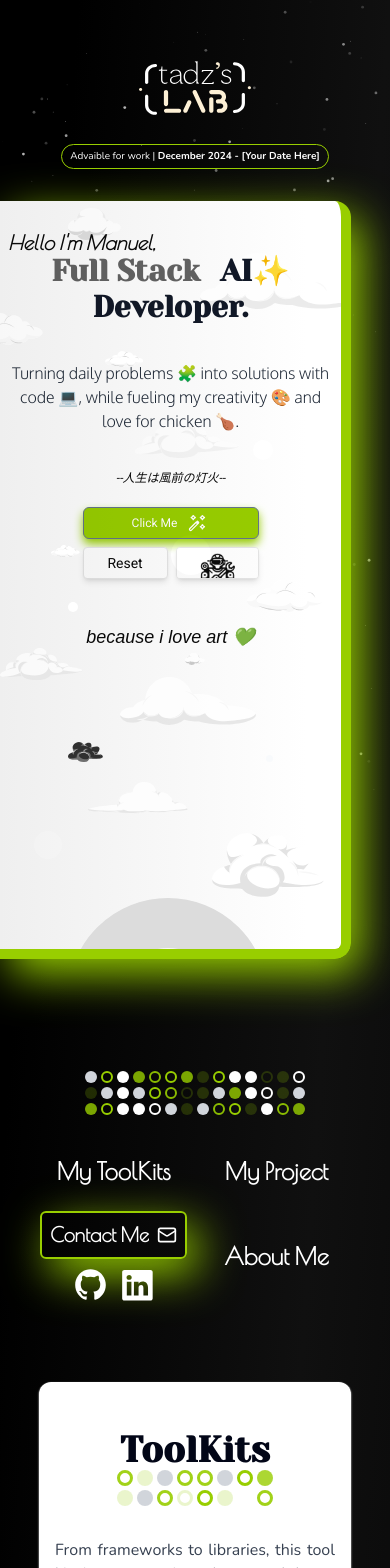
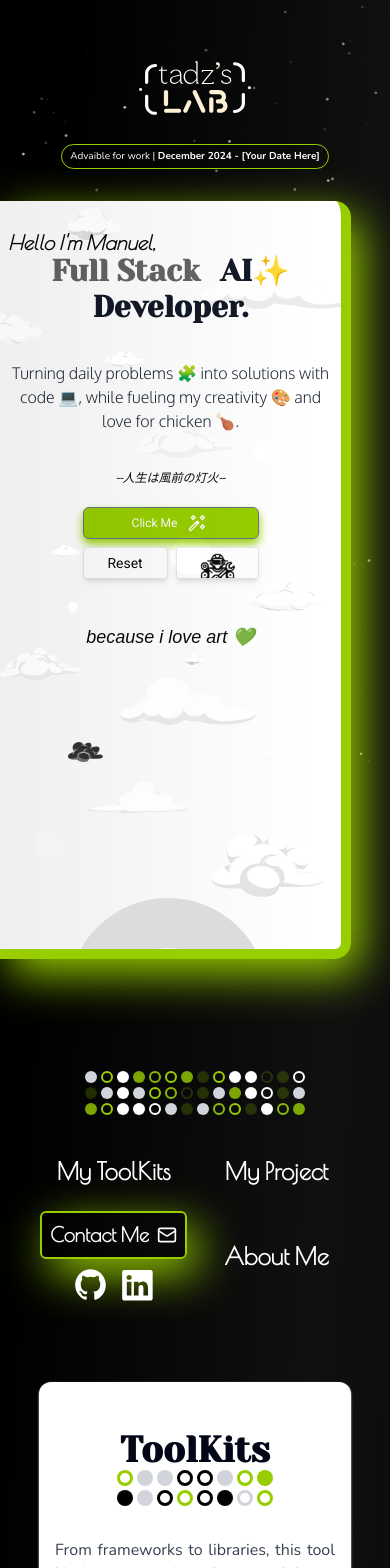
Before and after one commit to Stam2000/project-portfolio, a Next.js app: page / in a window 390 px wide. Shown: the top 1568 px of the page. Built offline with nearby package versions, Linux system fonts and the light colour scheme; a web font is replaced by a local one.

Commit message:
update style

```diff
--- a/app/page.tsx
+++ b/app/page.tsx
@@ -610,8 +610,32 @@ export default function Home() {
                 gapLine={1}
                 className=" -bottom-4 z-0"
                 absolute={false}
-                colors={isInView ? [...defaultColors] : defaultColors}
+                colors={[
+                  { backgroundColor: "#D1D5DB" },
+                  { backgroundColor: "#FFFFFF" },
+                  { backgroundColor: "black" },
+                  { backgroundColor: "rgba(152, 206, 0, 0.8)" },
+                  { borderWidth: "3px", borderColor: "#FFFFFF" },
+                  { backgroundColor: "rgba(152, 206, 0, 0.4)" },
+                  { borderWidth: "3px", borderColor: "#98CE00" },
+                  { borderWidth: "3px", borderColor: "rgba(152, 206, 0, 0.9)" },
+                  { borderWidth: "3px", borderColor: "rgba(152, 206, 0, 0.4)" },
+                ]}
                 numberOfLine={2}
+                defaultColors={[
+                  { backgroundColor: "#D1D5DB" },
+                  { backgroundColor: "black" },
+                  { backgroundColor: "rgba(152, 206, 0, 1)" },
+                  { borderWidth: "3px", borderColor: "black" },
+                  { borderWidth: "3px", borderColor: "#98CE00" },
+                  { borderWidth: "3px", borderColor: "#000000" },
+                  { borderWidth: "3px", borderColor: "#000000" },
+                  { borderWidth: "3px", borderColor: "#98CE00" },
+                  { borderWidth: "3px", borderColor: "#98CE00" },
+                  { borderWidth: "3px", borderColor: "white" },
+                  { borderWidth: "3px", borderColor: "#ffffff" },
+                  { borderWidth: "3px", borderColor: "#D1D5DB" },
+                ]}
               />
             </motion.h2>
             <article className="mt-8 w-[90%] z-1000 font-nunito mix-blend-multiply text-gray-700 self-center text-md  text-justify">
@@ -650,13 +674,14 @@ export default function Home() {
                 <a
                   className=" font-nunito font-bold text-white"
                   href="mailto:manuel@sopmanuel.com"
+                  target="_blank"
                 >
                   Contact Me
                 </a>
                 <MagicWand04Icon />
               </button>
               <div className="grid grid-cols-2 gap-2">
-                <a href="https://github.com/Stam2000">
+                <a href="https://github.com/Stam2000" target="_blank">
                   <GithubIcon
                     width={35}
                     height={35}
@@ -664,7 +689,7 @@ export default function Home() {
                     className="custom-class"
                   />
                 </a>
-                <a href="https://www.linkedin.com/in/manuel-sop-0905b9207">
+                <a href="https://www.linkedin.com/in/manuel-sop-0905b9207" target="_blank">
                   <LinkedIcon
                     width={35}
                     height={35}
@@ -673,6 +698,7 @@ export default function Home() {
                   />
                 </a>
               </div>
+              <a href="mailto:manuel@sopmanuel.com" className="font-oxygen italic text-slate-800" >manuel@sopmanuel.com</a>
             </div>
           </div>
         </div>
--- a/components/dots-2.tsx
+++ b/components/dots-2.tsx
@@ -4,7 +4,7 @@ import { useMemo } from "react";
 import { motion, AnimatePresence } from "framer-motion";
 import { useEffect, useState } from "react";
 
-  const defaultColors =[
+  const defaulColors =[
     { backgroundColor: "#D1D5DB" },
     { backgroundColor: "#FFFFFF" },
     { backgroundColor: "rgba(152, 206, 0, 0.8)" },
@@ -22,7 +22,15 @@ interface Props {
   gapBlock?: number;
   gapLine?: number;
   colors: React.CSSProperties[];
-  defaultsColors?:React.CSSProperties[];
+  defaultColors?:({
+    backgroundColor: string;
+    borderWidth?: undefined;
+    borderColor?: undefined;
+} | {
+    borderWidth: string;
+    borderColor: string;
+    backgroundColor?: undefined;
+})[];
   width?: number;
   height?: number;
   className?: string;
@@ -45,7 +53,7 @@ const Dots = ({
   colors,
   viewportRoot,
   location,
-  defaultsColors = defaultColors
+  defaultColors = defaulColors
 }: Props) => {
   const [count, setCount] = useState(1);
   useEffect(() => {
--- a/components/navbar.tsx
+++ b/components/navbar.tsx
@@ -78,12 +78,13 @@ const Navbar = ({
               <a
                 className="z-50 text-white bg-none text-xl font-bold font-out left-1  flex gap-2 items-center text-nowrap"
                 href="mailto:manuel@sopmanuel.com"
+                target="_blank"
               >
                 Contact Me <Mail size={20} />
               </a>
             </motion.button>
             <div className=" z-10 flex gap-3 text-white items-center justify-center ">
-              <a href="https://github.com/Stam2000">
+              <a href="https://github.com/Stam2000" target="_blank">
                 <GithubIcon
                   width={35}
                   height={35}
@@ -91,7 +92,7 @@ const Navbar = ({
                   className="custom-class"
                 />
               </a>
-              <a href="https://www.linkedin.com/in/manuel-sop-0905b9207">
+              <a href="https://www.linkedin.com/in/manuel-sop-0905b9207" target="_blank">
                 <LinkedIcon
                   width={35}
                   height={35}
@@ -265,12 +266,13 @@ const Navbar = ({
           <a
             className="z-50 text-white bg-none  flex gap-2 items-center  deskB:text-xl font-bold font-out left-1 text-nowrap"
             href="mailto:manuel@sopmanuel.com"
+            target="_blank"
           >
             Contact Me <Mail size={20} />
           </a>
         </motion.button>
-        <div className=" z-10 flex gap-3 text-white items-center justify-center ">
-          <a href="https://github.com/Stam2000">
+        <div className=" z-10 flex gap-3 text-white items-center justify-center " >
+          <a href="https://github.com/Stam2000" target="_blank">
             <GithubIcon
               width={35}
               height={35}
@@ -278,7 +280,7 @@ const Navbar = ({
               className="custom-class"
             />
           </a>
-          <a href="https://www.linkedin.com/in/manuel-sop-0905b9207">
+          <a href="https://www.linkedin.com/in/manuel-sop-0905b9207" target="_blank">
             <LinkedIcon
               width={35}
               height={35}
--- a/components/projectDisplay.tsx
+++ b/components/projectDisplay.tsx
@@ -7,7 +7,7 @@ const Projects = [
     name: "Finance App",
     description:
       "A finance app that allows users to track their expenses and income. The app is built using React, Tailwind CSS, and TypeScript. The app is also deployed on Vercel.",
-    link: "XXXXXXXXXXXXXXXXXXXXXXXXXXXXXXXXXXXXXXX",
+    link: "https://estate.sopmanuel.com",
     logoObjects: [
       { name: "blender", displayName: "Blender" },
       { name: "css", displayName: "Css" },
@@ -21,13 +21,49 @@ const Projects = [
     images: {
       src: "finance.jpeg",
       alt: "finance app",
-    },
+    },startColor:[
+      { backgroundColor: "#D1D5DB" },
+      { backgroundColor: "#FFFFFF" },
+      { backgroundColor: "black" },
+      { backgroundColor: "rgba(152, 206, 0, 0.8)" },
+      { borderWidth: "3px", borderColor: "#FFFFFF" },
+      { backgroundColor: "rgba(152, 206, 0, 0.4)" },
+      { borderWidth: "3px", borderColor: "#98CE00" },
+      { borderWidth: "3px", borderColor: "rgba(152, 206, 0, 0.9)" },
+      { borderWidth: "3px", borderColor: "rgba(152, 206, 0, 0.4)" },
+    ],
+/*     --tw-gradient-from: #4338ca var(--tw-gradient-from-position);
+    --tw-gradient-to: rgb(67 56 202 / 0) var(--tw-gradient-to-position);
+
+    .via-sky-500 {
+    --tw-gradient-to: rgb(14 165 233 / 0)  var(--tw-gradient-to-position);
+    --tw-gradient-stops: var(--tw-gradient-from), #0ea5e9 var(--tw-gradient-via-position), var(--tw-gradient-to);
+}
+
+    .to-emerald-500 {
+    --tw-gradient-to: #10b981 var(--tw-gradient-to-position);
+}
+
+    */
+    defaultColors:[
+      { backgroundColor: "#4338ca" },
+      { backgroundColor: "#10b981" },
+      { backgroundColor: "white" },
+      { backgroundColor: " rgba(67,56,202,1)" },
+      { borderWidth: "3px", borderColor: "#10b981" },
+      { backgroundColor: "rgba(14,165,233,1)" },
+      { borderWidth: "3px", borderColor: "white" },
+      { borderWidth: "3px", borderColor: "rgba(67,56,202,1)" },
+      { borderWidth: "3px", borderColor: "white" },
+      { borderWidth: "3px", borderColor: "rgba(232, 157, 14, 1)" },
+      { backgroundColor: "rgba(232, 157, 14, 1)" },
+    ]
   },
   {
     name: "Finance App",
     description:
       "A finance app that allows users to track their expenses and income. The app is built using React, Tailwind CSS, and TypeScript. The app is also deployed on Vercel.",
-    link: "XXXXXXXXXXXXXXXXXXXXXXXXXXXXXXXXXXXXXXX",
+    link: "https://fimae.sopmanuel.com",
     logoObjects: [
       { name: "blender", displayName: "Blender" },
       { name: "css", displayName: "Css" },
@@ -41,24 +77,75 @@ const Projects = [
     images: {
       src: "portfolio.jpeg",
       alt: "finance app",
+    },startColor:[
+      { backgroundColor: "#4338ca" },
+      { backgroundColor: "#10b981" },
+      { backgroundColor: "white" },
+      { backgroundColor: " rgba(67,56,202,1)" },
+      { borderWidth: "3px", borderColor: "#10b981" },
+      { backgroundColor: "rgba(14,165,233,1)" },
+      { borderWidth: "3px", borderColor: "white" },
+      { borderWidth: "3px", borderColor: "rgba(67,56,202,1)" },
+      { borderWidth: "3px", borderColor: "white" },
+      { borderWidth: "3px", borderColor: "rgba(232, 157, 14, 1)" },
+      { backgroundColor: "rgba(232, 157, 14, 1)" },
+    ],
+    defaultColors:[
+      { backgroundColor: "#D1D5DB" },
+      { backgroundColor: "#FFFFFF" },
+      { backgroundColor: "black" },
+      { backgroundColor: "rgba(152, 206, 0, 0.8)" },
+      { borderWidth: "3px", borderColor: "#FFFFFF" },
+      { backgroundColor: "rgba(152, 206, 0, 0.4)" },
+      { borderWidth: "3px", borderColor: "#98CE00" },
+      { borderWidth: "3px", borderColor: "rgba(152, 206, 0, 0.9)" },
+      { borderWidth: "3px", borderColor: "rgba(152, 206, 0, 0.4)" },
+    ]
+  },{
+    name: "Finance App",
+    description:
+      "A finance app that allows users to track their expenses and income. The app is built using React, Tailwind CSS, and TypeScript. The app is also deployed on Vercel.",
+    link: "https://www.sopmanuel.com",
+    logoObjects: [
+      { name: "blender", displayName: "Blender" },
+      { name: "css", displayName: "Css" },
+      { name: "git-icon", displayName: "Git" },
+      { name: "github-icon", displayName: "Github" },
+      { name: "huggingface", displayName: "Huggingface" },
+      { name: "javascript", displayName: "Javascript" },
+      { name: "langchain", displayName: "Langchain" },
+      { name: "mongodb-icon", displayName: "Mongodb" },
+    ],
+    images: {
+      src: "estate.png",
+      alt: "finance app",
     },
+    startColor:[
+      { backgroundColor: "#D1D5DB" },
+      { backgroundColor: "#FFFFFF" },
+      { backgroundColor: "black" },
+      { backgroundColor: "rgba(152, 206, 0, 0.8)" },
+      { borderWidth: "3px", borderColor: "#FFFFFF" },
+      { backgroundColor: "rgba(152, 206, 0, 0.4)" },
+      { borderWidth: "3px", borderColor: "#98CE00" },
+      { borderWidth: "3px", borderColor: "rgba(152, 206, 0, 0.9)" },
+      { borderWidth: "3px", borderColor: "rgba(152, 206, 0, 0.4)" },
+    ],
+    defaultColors:[
+      { backgroundColor: "white" },
+      { backgroundColor: "white" },
+      { backgroundColor: "black" },
+      { backgroundColor: "rgba(255, 200, 0, 1)" },
+      { borderWidth: "3px", borderColor: "white" },
+      { borderWidth: "3px", borderColor: "rgba(255, 242, 197, 1)" },
+      { borderWidth: "3px", borderColor: "rgba(255, 200, 0, 1)" },
+    ]
   },
 ];
 
 export const ProjectDisplay = () => {
   const isMobile = useMediaQuery({ maxWidth: 500 });
 
-  const defaultColors = [
-    { backgroundColor: "#D1D5DB" },
-    { backgroundColor: "#FFFFFF" },
-    { backgroundColor: "black" },
-    { backgroundColor: "rgba(152, 206, 0, 0.8)" },
-    { borderWidth: "3px", borderColor: "#FFFFFF" },
-    { backgroundColor: "rgba(152, 206, 0, 0.4)" },
-    { borderWidth: "3px", borderColor: "#98CE00" },
-    { borderWidth: "3px", borderColor: "rgba(152, 206, 0, 0.9)" },
-    { borderWidth: "3px", borderColor: "rgba(152, 206, 0, 0.4)" },
-  ];
 
   const logoObjects = [
     { name: "blender", displayName: "Blender" },
@@ -75,9 +162,8 @@ export const ProjectDisplay = () => {
     <>
       {Projects.map((project, index) => {
         return (
-          <div className={`relative flex flex-col lg:flex-row  mt-10`}>
+          <div key={project.name} className={`relative flex flex-col lg:flex-row  mt-10 md:mb-10 `}>
             <div
-              key={project.name}
               className="md:w-[80%] w-[90%] lg:w-1/2 lg:pt-8   flex flex-col gap-2  px-2 "
             >
               <h3 className="text-4xl font-nunito text-white ">
@@ -107,9 +193,9 @@ export const ProjectDisplay = () => {
                   className="mt-4"
                   gapLine={1}
                   absolute={false}
-                  colors={defaultColors}
+                  colors={project.startColor}
                   numberOfLine={2}
-                  defaultsColors={defaultColors}
+                  defaultColors={project.defaultColors}
                   location={"project"}
                 />
               </div>
@@ -124,10 +210,10 @@ export const ProjectDisplay = () => {
               </div>
               <div className="flex mt-6 gap-6">
                 <button className="border-2 text-white w-32 p-1 rounded-md font-oxygen ">
-                  <a>GitHub</a>
+                  <a target="_blank">GitHub</a>
                 </button>
                 <button className="border-2 p-1 w-32 rounded-md text-white font-oxygen">
-                  <a>Live Preview</a>
+                  <a href={project.link} target="_blank" >Live Preview</a>
                 </button>
               </div>
             </div>
--- a/components/toolKit.tsx
+++ b/components/toolKit.tsx
@@ -80,6 +80,20 @@ const ToolKit = ({ colors }: { colors: React.CSSProperties[] }) => {
             className=" -bottom-4 z-0"
             absolute={false}
             viewportRoot={ref}
+            defaultColors={[
+              { backgroundColor: "#D1D5DB" },
+              { backgroundColor: "black" },
+              { backgroundColor: "rgba(152, 206, 0, 1)" },
+              { borderWidth: "3px", borderColor: "black" },
+              { borderWidth: "3px", borderColor: "#98CE00" },
+              { borderWidth: "3px", borderColor: "#000000" },
+              { borderWidth: "3px", borderColor: "#000000" },
+              { borderWidth: "3px", borderColor: "#98CE00" },
+              { borderWidth: "3px", borderColor: "#98CE00" },
+              { borderWidth: "3px", borderColor: "white" },
+              { borderWidth: "3px", borderColor: "#ffffff" },
+              { borderWidth: "3px", borderColor: "#D1D5DB" },
+            ]}
             colors={colors}
             numberOfLine={2}
           />
```
Also changed, not shown: public/estate.png (added).
